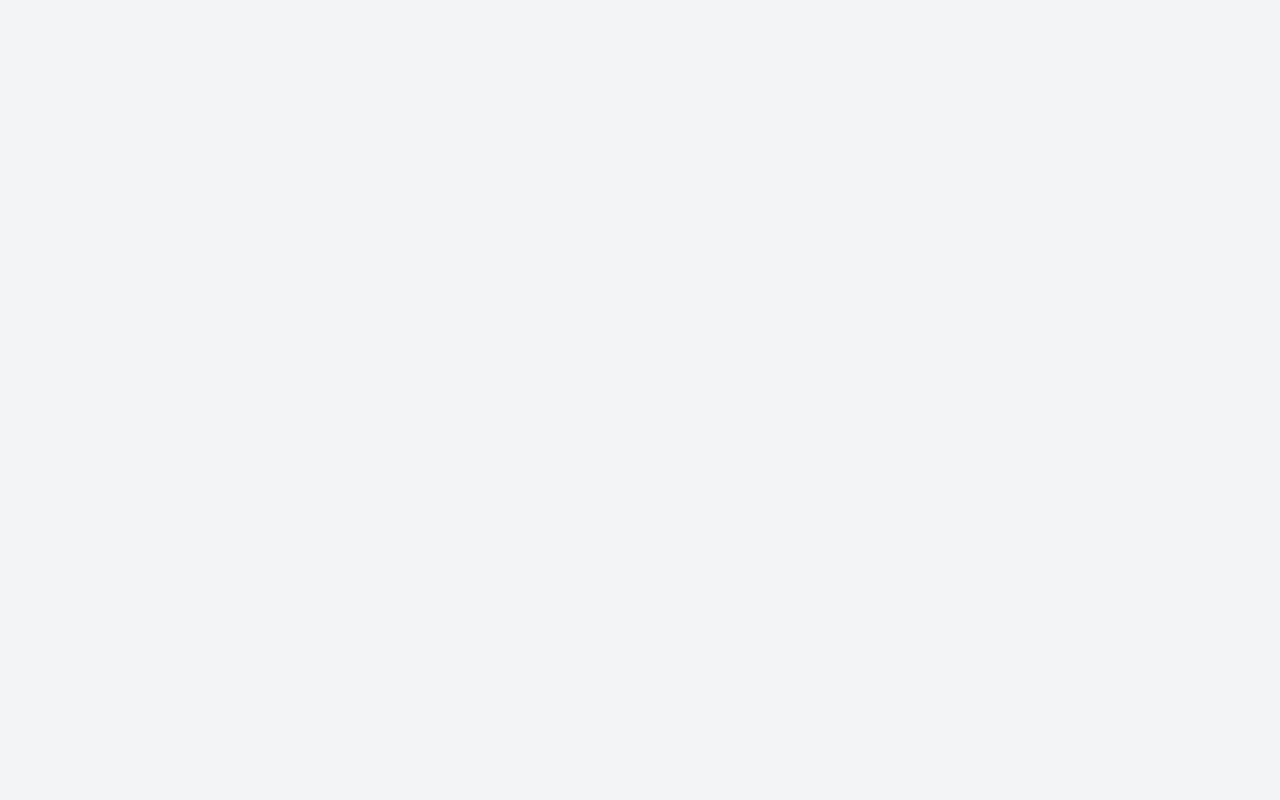
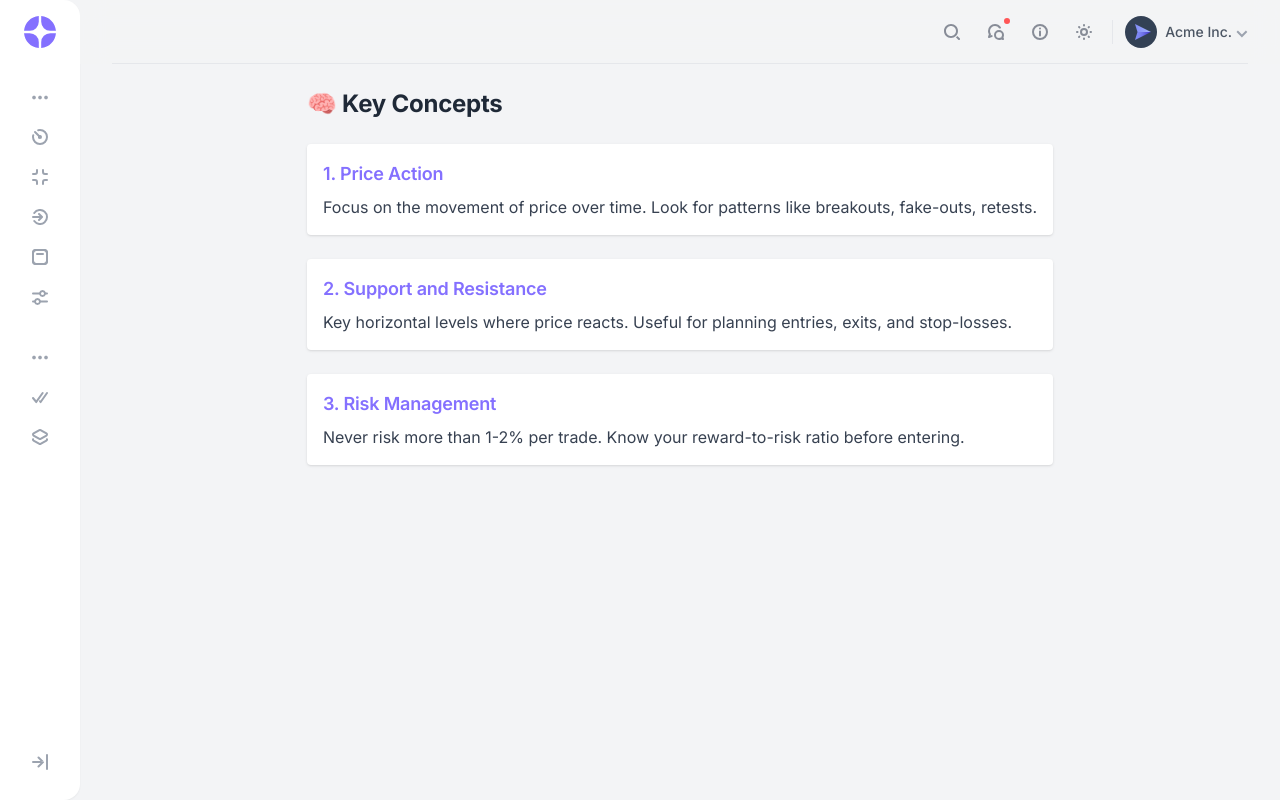
Before and after one commit to lidiads22/investing-Journal, a React (Vite) app: page /key-concepts in a window 1280 px wide. Before the commit this address had no page. Built offline with nearby package versions, Linux system fonts and the light colour scheme.

Commit message:
Added a new file route for kep concepts

```diff
--- a/src/App.jsx
+++ b/src/App.jsx
@@ -6,7 +6,6 @@ import {
 } from 'react-router-dom';
 
 import './css/style.css';
-
 import './charts/ChartjsConfig';
 
 // Import pages
@@ -14,6 +13,7 @@ import './charts/ChartjsConfig';
 import Dashboard from './pages/Dashboard';
 import TradeIdeas from './pages/TradeIdeas';
 import PLTracker from  './pages/PLTracker';
+import KeyConcepts from './pages/KeyConcepts';
 
 function App() {
 
@@ -31,6 +31,7 @@ function App() {
         <Route exact path="/" element={<Dashboard />} />
         <Route path="/trade-ideas" element={<TradeIdeas />} />
         <Route path="/pl-tracker" element={<PLTracker />} />
+        <Route path="/key-concepts" element={<KeyConcepts />} />
       </Routes>
     </>
   );
--- /dev/null
+++ b/src/pages/keyConcepts.jsx
@@ -0,0 +1,41 @@
+import React, { useState } from 'react'
+import Sidebar from '../partials/Sidebar'
+import Header from '../partials/Header'
+
+export default function KeyConcepts() {
+  const [sidebarOpen, setSidebarOpen] = useState(false)
+
+  return (
+    <div className="flex h-screen overflow-hidden">
+      <Sidebar sidebarOpen={sidebarOpen} setSidebarOpen={setSidebarOpen} />
+      <div className="relative flex flex-col flex-1 overflow-y-auto overflow-x-hidden">
+        <Header sidebarOpen={sidebarOpen} setSidebarOpen={setSidebarOpen} />
+
+        <main className="grow p-6 max-w-6xl mx-auto">
+          <h1 className="text-2xl font-bold text-gray-800 dark:text-white mb-6">🧠 Key Concepts</h1>
+
+          <section className="bg-white dark:bg-slate-800 p-4 rounded shadow mb-6">
+            <h2 className="text-lg font-semibold text-violet-500 mb-2">1. Price Action</h2>
+            <p className="text-gray-700 dark:text-gray-200">
+              Focus on the movement of price over time. Look for patterns like breakouts, fake-outs, retests.
+            </p>
+          </section>
+
+          <section className="bg-white dark:bg-slate-800 p-4 rounded shadow mb-6">
+            <h2 className="text-lg font-semibold text-violet-500 mb-2">2. Support and Resistance</h2>
+            <p className="text-gray-700 dark:text-gray-200">
+              Key horizontal levels where price reacts. Useful for planning entries, exits, and stop-losses.
+            </p>
+          </section>
+
+          <section className="bg-white dark:bg-slate-800 p-4 rounded shadow">
+            <h2 className="text-lg font-semibold text-violet-500 mb-2">3. Risk Management</h2>
+            <p className="text-gray-700 dark:text-gray-200">
+              Never risk more than 1-2% per trade. Know your reward-to-risk ratio before entering.
+            </p>
+          </section>
+        </main>
+      </div>
+    </div>
+  )
+}
--- a/src/partials/Sidebar.jsx
+++ b/src/partials/Sidebar.jsx
@@ -241,7 +241,7 @@ function Sidebar({
                           <li className="mb-1 last:mb-0">
                             <NavLink
                               end
-                              to="https://cruip.com/mosaic/"
+                              to="/key-concepts"
                               className={({ isActive }) =>
                                 "block transition duration-150 truncate " + (isActive ? "text-violet-500" : "text-gray-500/90 dark:text-gray-400 hover:text-gray-700 dark:hover:text-gray-200")
                               }
```
